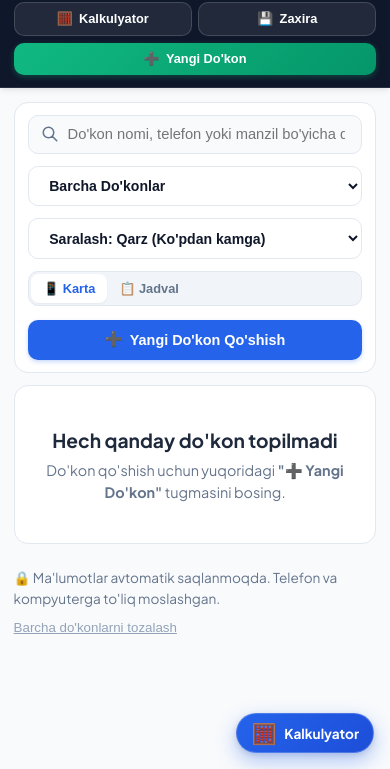
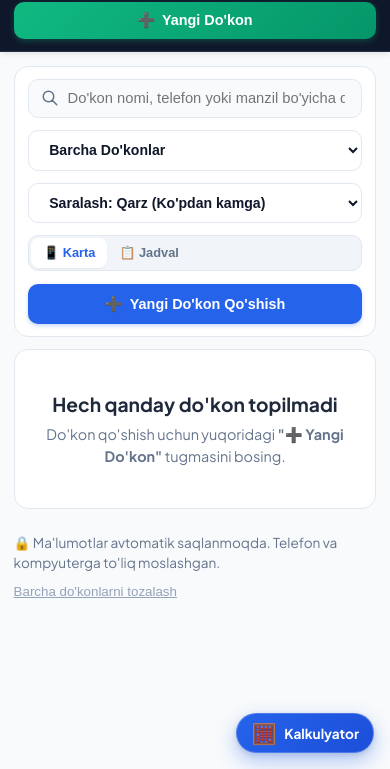
Before and after one commit to abdulloevdilbek87-cpu/hisob-kitob, a website: page index.html in a window 390 px wide. Shown: the part 75-844 px from the top of the page. Drawn offline with Linux system fonts and the light colour scheme.

Commit message:
Tepadagi kalkulyator va zaxira tugmalari olib tashlandi

```diff
--- a/index.html
+++ b/index.html
@@ -34,14 +34,6 @@
           <span>🕒</span>
           <span id="liveClockText">Yuklanmoqda...</span>
         </div>
-
-        <button class="nav-btn" onclick="ProCalc.toggle()" title="Kalkulyator (Alt + C)">
-          <span>🧮</span> Kalkulyator
-        </button>
-
-        <button class="nav-btn" onclick="ProApp.openBackupModal()" title="Ma'lumotlar xavfsizligi">
-          <span>💾</span> Zaxira
-        </button>
 
         <button class="nav-btn nav-btn-primary" onclick="ProApp.openStoreModal()">
           <span>➕</span> Yangi Do'kon
--- a/style.css
+++ b/style.css
@@ -1243,19 +1243,19 @@ textarea.form-control-pro {
 
   .nav-tools {
     justify-content: stretch;
-    display: grid;
-    grid-template-columns: 1fr 1fr;
+    display: flex;
     gap: 0.4rem;
   }
 
   .nav-tools .nav-btn {
     justify-content: center;
-    padding: 0.55rem 0.5rem;
-    font-size: 0.8rem;
+    padding: 0.65rem 1rem;
+    font-size: 0.9rem;
+    width: 100%;
   }
 
   .nav-btn-primary {
-    grid-column: span 2;
+    width: 100%;
   }
 
   .metrics-row {
```
